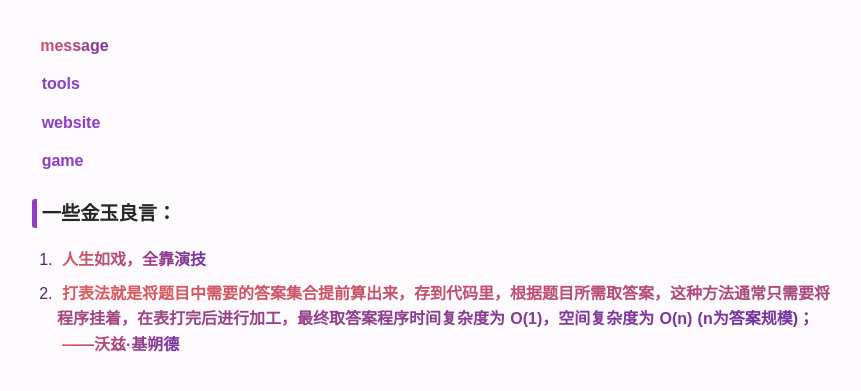
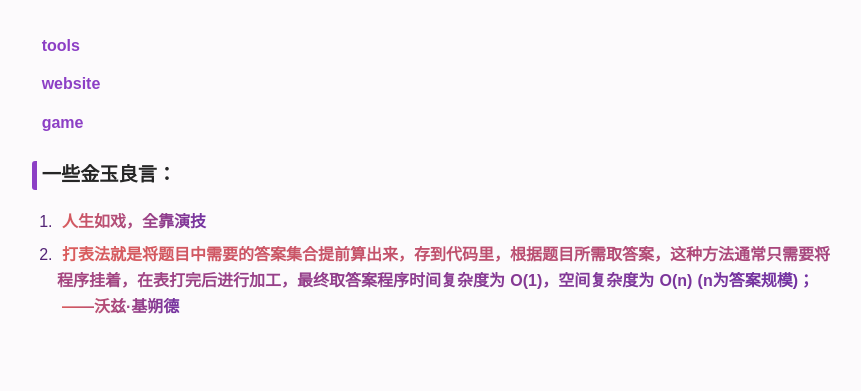
Before and after one commit to gwjcfls/gwjcfls.github.io, a plain HTML site: page index.html in a window 1280 px wide. Shown: the top 391 px of the page, without its empty margins (208-1069 px from the left). Drawn offline with Linux system fonts and the light colour scheme.

Commit message:
Update index.html

```diff
--- a/index.html
+++ b/index.html
@@ -1128,6 +1128,6 @@ pre.md-meta-block:active {
 </style><title>welcome</title>
 </head>
 <body class='typora-export os-windows'><div class='typora-export-content'>
-<div id='write'  class=''><p><em><strong><a href='message.html'><span>message</span></a></strong></em></p><p><span> </span><strong><a href='tools.html'><span>tools</span></a></strong><span> </span></p><p><span> </span><strong><a href='website.html'><span>website</span></a></strong><span> </span></p><p><span> </span><strong><a href='game.html'><span>game</span></a></strong><span> </span></p><h4 id='一些金玉良言'><span>一些金玉良言：</span></h4><ol start='' ><li><p><em><strong><span>人生如戏，全靠演技</span></strong></em></p></li><li><p><em><strong><span>打表法就是将题目中需要的答案集合提前算出来，存到代码里，根据题目所需取答案，这种方法通常只需要将程序挂着，在表打完后进行加工，最终取答案程序时间复杂度为 O(1)，空间复杂度为 O(n) (n为答案规模)；</span></strong></em><span> </span><em><strong><span>——沃兹·基朔德</span></strong></em></p><p>&nbsp;</p><p>&nbsp;</p><p><a href='https://badges.toozhao.com/stats/01H9TA3DZT32FFMP7CQR7FZ6MY' title='Get your own page views count badge on badges.toozhao.com'><img src="https://badges.toozhao.com/badges/01H9TA3DZT32FFMP7CQR7FZ6MY/orange.svg" referrerpolicy="no-referrer" alt="shadow"></a></p></li></ol></div></div>
+<div id='write'  class=''><p><span> </span><strong><a href='tools.html'><span>tools</span></a></strong><span> </span></p><p><span> </span><strong><a href='website.html'><span>website</span></a></strong><span> </span></p><p><span> </span><strong><a href='game.html'><span>game</span></a></strong><span> </span></p><h4 id='一些金玉良言'><span>一些金玉良言：</span></h4><ol start='' ><li><p><em><strong><span>人生如戏，全靠演技</span></strong></em></p></li><li><p><em><strong><span>打表法就是将题目中需要的答案集合提前算出来，存到代码里，根据题目所需取答案，这种方法通常只需要将程序挂着，在表打完后进行加工，最终取答案程序时间复杂度为 O(1)，空间复杂度为 O(n) (n为答案规模)；</span></strong></em><span> </span><em><strong><span>——沃兹·基朔德</span></strong></em></p><p>&nbsp;</p><p>&nbsp;</p><p><a href='https://badges.toozhao.com/stats/01H9TA3DZT32FFMP7CQR7FZ6MY' title='Get your own page views count badge on badges.toozhao.com'><img src="https://badges.toozhao.com/badges/01H9TA3DZT32FFMP7CQR7FZ6MY/orange.svg" referrerpolicy="no-referrer" alt="shadow"></a></p></li></ol></div></div>
 </body>
 </html>
```
